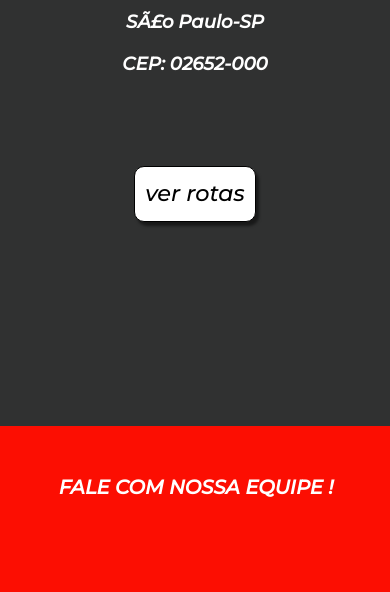
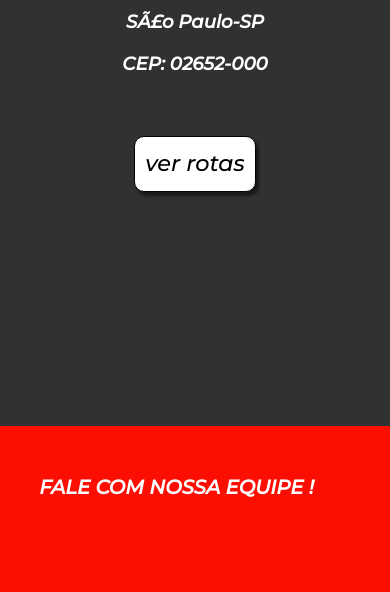
Before and after one commit to EduardoSantos-2020/Primeiro-Progeto, a plain HTML site: page index.html in a window 390 px wide. Shown: the part 2280-2872 px from the top of the page. Drawn offline with nearby package versions, Linux system fonts and the light colour scheme.

Commit message:
ajustes css

```diff
--- a/Css/conteudo.css
+++ b/Css/conteudo.css
@@ -715,7 +715,7 @@ margin-top: 30px;
     }
     .titulo--mapa2{
         top: 0;
-        left: 0;
+        left: 20px;
         position: absolute;
         font-size: 1.7em;
         margin: 25px 15px;
@@ -729,13 +729,13 @@ margin-top: 30px;
 
         }
         .botao-loq{
-        margin-top: 75px;
+        margin-top: 45px;
         border: 1px solid #000;
         }
 
         .botao-loq:active{
         box-shadow: none;
-        margin-top: 78px;
+        margin-top: 48px;
         }
 }
 
@@ -751,7 +751,7 @@ background-color: rgb(252, 14, 2 ) ;
 position: absolute;
 display: flex;
 top: 2em;
-left: 3em;
+left: 2em;
 font-weight: 900;
 font-size: 2em;
 color: #fff;
```
